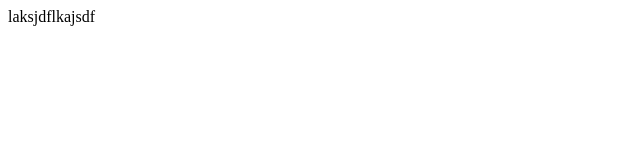
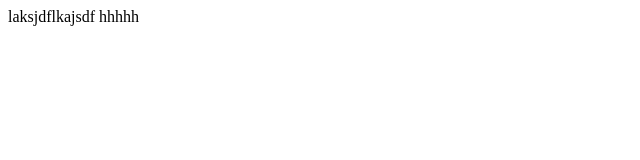
Before and after one commit to rinayung/Ammu-Krnm.github.io, a plain HTML site: page index.html in a window 1280 px wide. Shown: the full height of the page, 0-640 px from the left. Drawn offline with Linux system fonts and the light colour scheme.

Commit message:
Update index.html

```diff
--- a/index.html
+++ b/index.html
@@ -7,5 +7,6 @@
 </head>
 <body>
     laksjdflkajsdf
+    hhhhh
 </body>
 </html>
```
